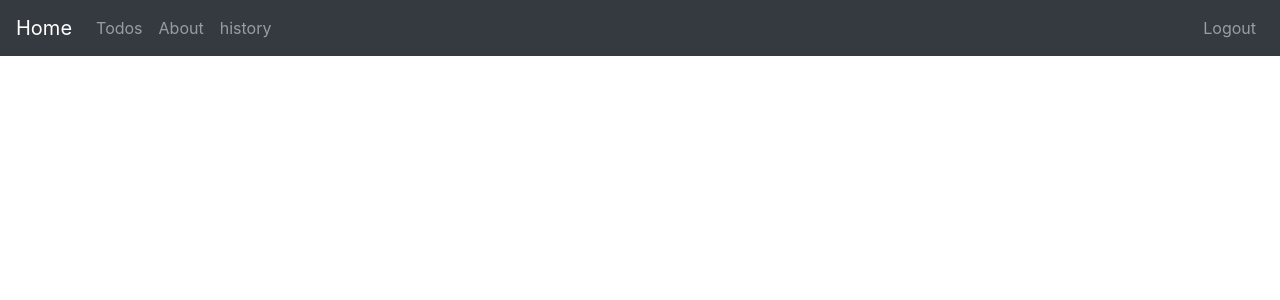
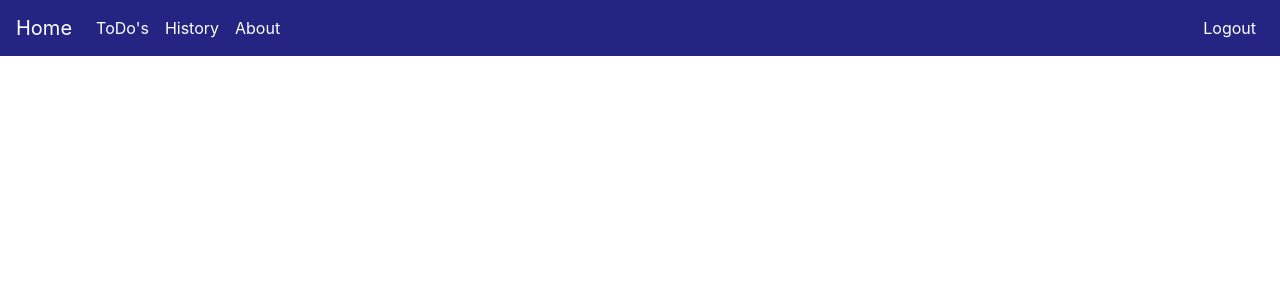
Before and after one commit to arbizu88/listing-apps-fe, a React (Create React App) app: page / in a window 1280 px wide. Shown: the top 300 px of the page. Built offline with nearby package versions, Linux system fonts and the light colour scheme.

Commit message:
dev: improve ui design

```diff
--- a/package.json
+++ b/package.json
@@ -48,5 +48,8 @@
   "proxy": "http://localhost:8081",
   "devDependencies": {
     "@types/styled-components": "^5.1.26"
+  },
+  "overrides": {
+    "autoprefixer": "10.4.5"
   }
 }
--- a/src/components/cards/card.tsx
+++ b/src/components/cards/card.tsx
@@ -4,9 +4,10 @@ import styled from "styled-components";
 const Card = ({ data }: any) => {
   return (
     <CustomDiv>
-      <p>ID: {data.index}</p>
-      <p>Name: {data.name}</p>
+      <p>Task: {data.name}</p>
       <p>Description: {data.description}</p>
+      <p>Created At: {data.createdDate}</p>
+      <p>Modified At: {data.modifiedDate!}</p>
     </CustomDiv>
   );
 };
--- a/src/components/ui/NavBar.tsx
+++ b/src/components/ui/NavBar.tsx
@@ -4,39 +4,45 @@ import { Link, NavLink } from "react-router-dom";
 const NavBar = () => {
   const isActiveStyle = {
     textDecoration: "none",
-    color: "red",
+    color: "#F64672",
+  };
+  const defaultStyle = {
+    color: "#FFFFFF",
   };
 
   return (
-    <nav className="navbar navbar-expand-sm navbar-dark bg-dark">
-      <Link className="navbar-brand" to="/">
+    <nav
+      className="navbar navbar-expand-sm"
+      style={{ backgroundColor: "#242582" }}
+    >
+      <Link className="navbar-brand" to="/" style={{ color: "#FFFFFF" }}>
         Home
       </Link>
 
       <div className="navbar-collapse">
         <div className="navbar-nav">
           <NavLink
-            style={({ isActive }) => (isActive ? isActiveStyle : {})}
+            style={({ isActive }) => (isActive ? isActiveStyle : defaultStyle)}
             className="nav-item nav-link"
             to="/todos"
           >
-            Todos
+            ToDo's
           </NavLink>
 
           <NavLink
-            style={({ isActive }) => (isActive ? isActiveStyle : {})}
+            style={({ isActive }) => (isActive ? isActiveStyle : defaultStyle)}
+            className="nav-item nav-link"
+            to="/history"
+          >
+            History
+          </NavLink>
+
+          <NavLink
+            style={({ isActive }) => (isActive ? isActiveStyle : defaultStyle)}
             className="nav-item nav-link"
             to="/about"
           >
             About
-          </NavLink>
-
-          <NavLink
-            style={({ isActive }) => (isActive ? isActiveStyle : {})}
-            className="nav-item nav-link"
-            to="/history"
-          >
-            history
           </NavLink>
         </div>
       </div>
@@ -44,7 +50,7 @@ const NavBar = () => {
       <div className="navbar-collapse collapse w-100 order-3 dual-collapse2">
         <ul className="navbar-nav ml-auto">
           <NavLink
-            style={({ isActive }) => (isActive ? isActiveStyle : {})}
+            style={({ isActive }) => (isActive ? isActiveStyle : defaultStyle)}
             className="nav-item nav-link"
             to="/login"
           >
```
Also changed, not shown: 1 other file (tests, documents, lock files or other folders).
